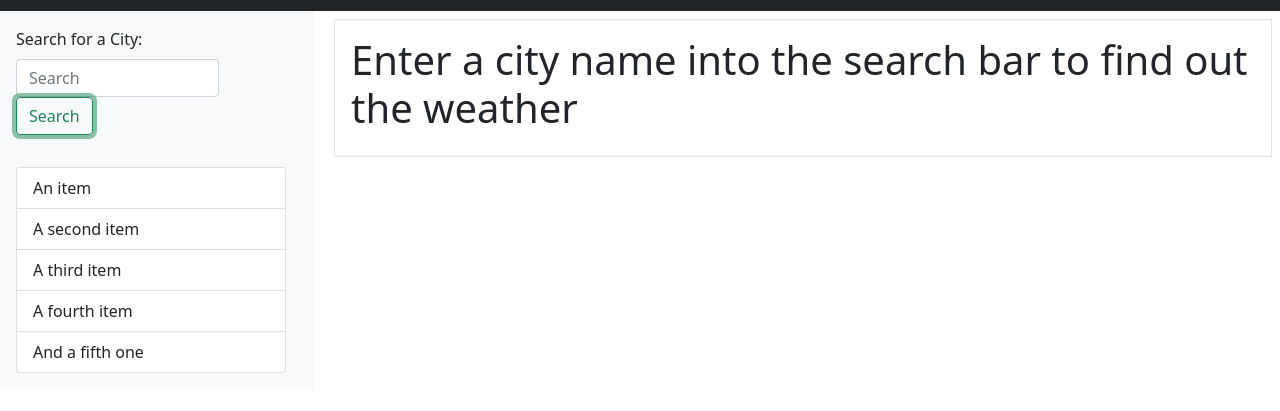
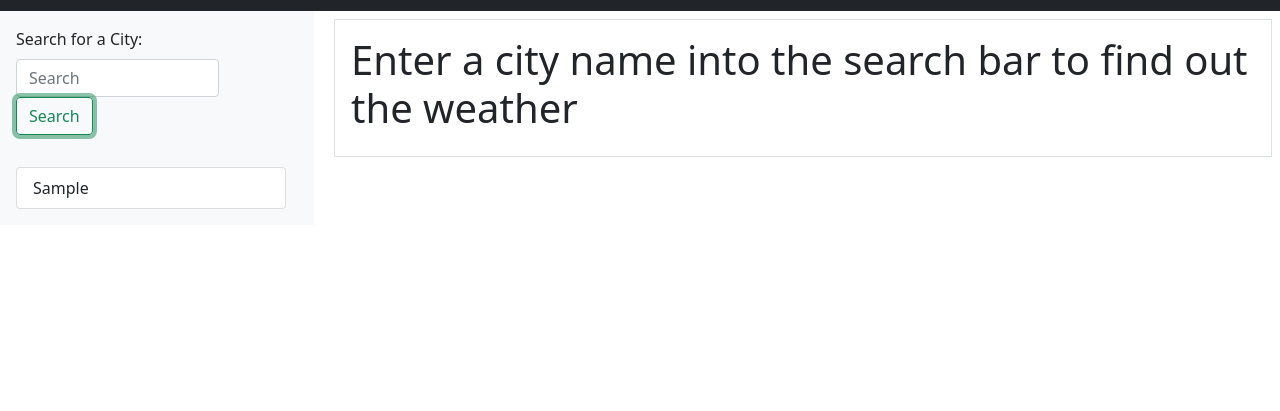
Before and after one commit to ivnkris/weather-dashboard, a plain HTML site: page index.html in a window 1280 px wide. Both pictures are taken after typing "Sample" into the empty fields and a click on the button "Search". Shown: the part 61-472 px from the top of the page. Drawn offline with nearby package versions, Linux system fonts and the light colour scheme; no server answers.

Commit message:
added renderCards function logic

```diff
--- a/assets/js/script.js
+++ b/assets/js/script.js
@@ -6,7 +6,16 @@ const requestServerData = (url, whatFunction) => {
   fetch(url).then(functionForJSON).then(whatFunction).catch(handleErrors);
 };
 
-const renderSearchCards = (array) => {};
+const renderSearchCards = (array) => {
+  $("#search-cards-container").empty();
+  const renderCard = (index) => {
+    const cityName = array[index];
+    $("#search-cards-container").append(
+      `<li class="list-group-item">${cityName}</li>`
+    );
+  };
+  $(array).each(renderCard);
+};
 
 const onReady = () => {
   const previousSearchesMemory = localStorage.getItem("previousSearches");
--- a/index.html
+++ b/index.html
@@ -40,13 +40,7 @@
               Search
             </button>
           </form>
-          <ul class="list-group p-3">
-            <li class="list-group-item">An item</li>
-            <li class="list-group-item">A second item</li>
-            <li class="list-group-item">A third item</li>
-            <li class="list-group-item">A fourth item</li>
-            <li class="list-group-item">And a fifth one</li>
-          </ul>
+          <ul class="list-group p-3" id="search-cards-container"></ul>
         </aside>
         <div class="col-lg-9 col-sm-12">
           <section class="p-3 border m-2" id="current-weather">
```
